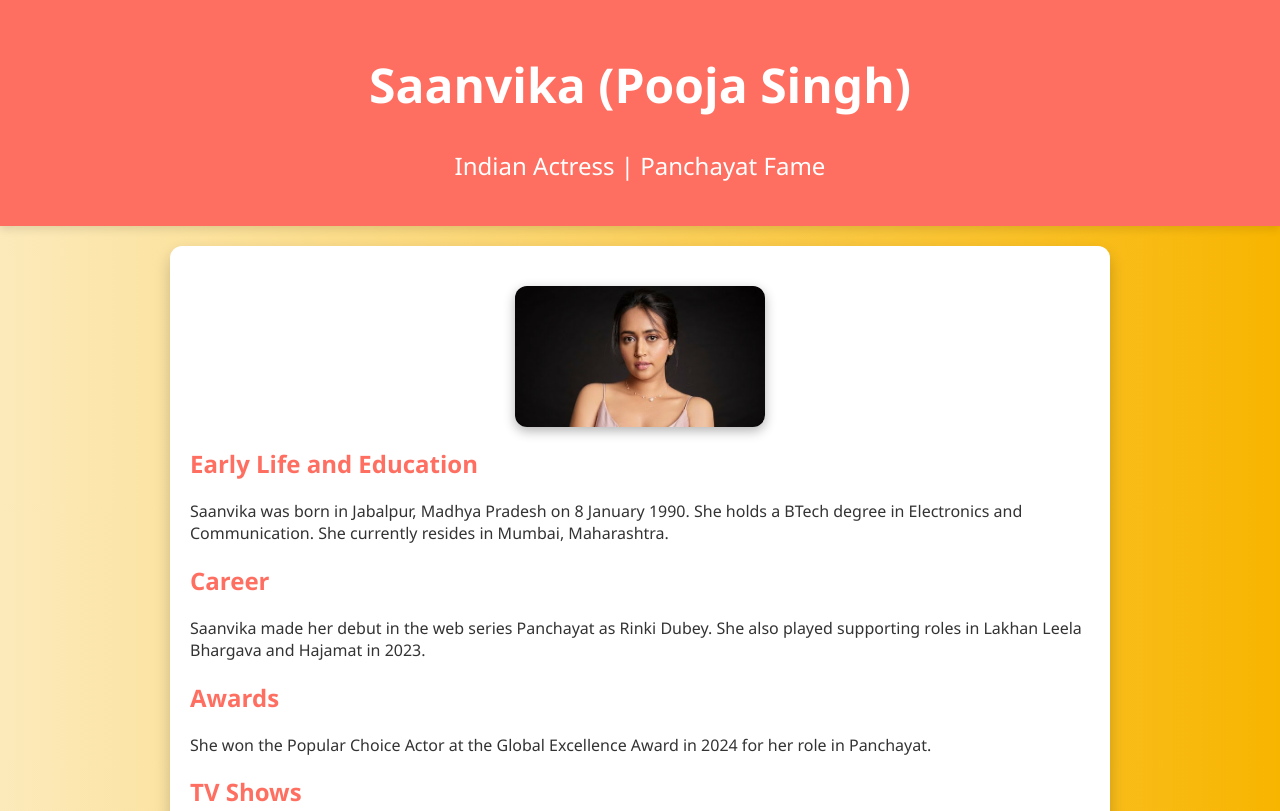
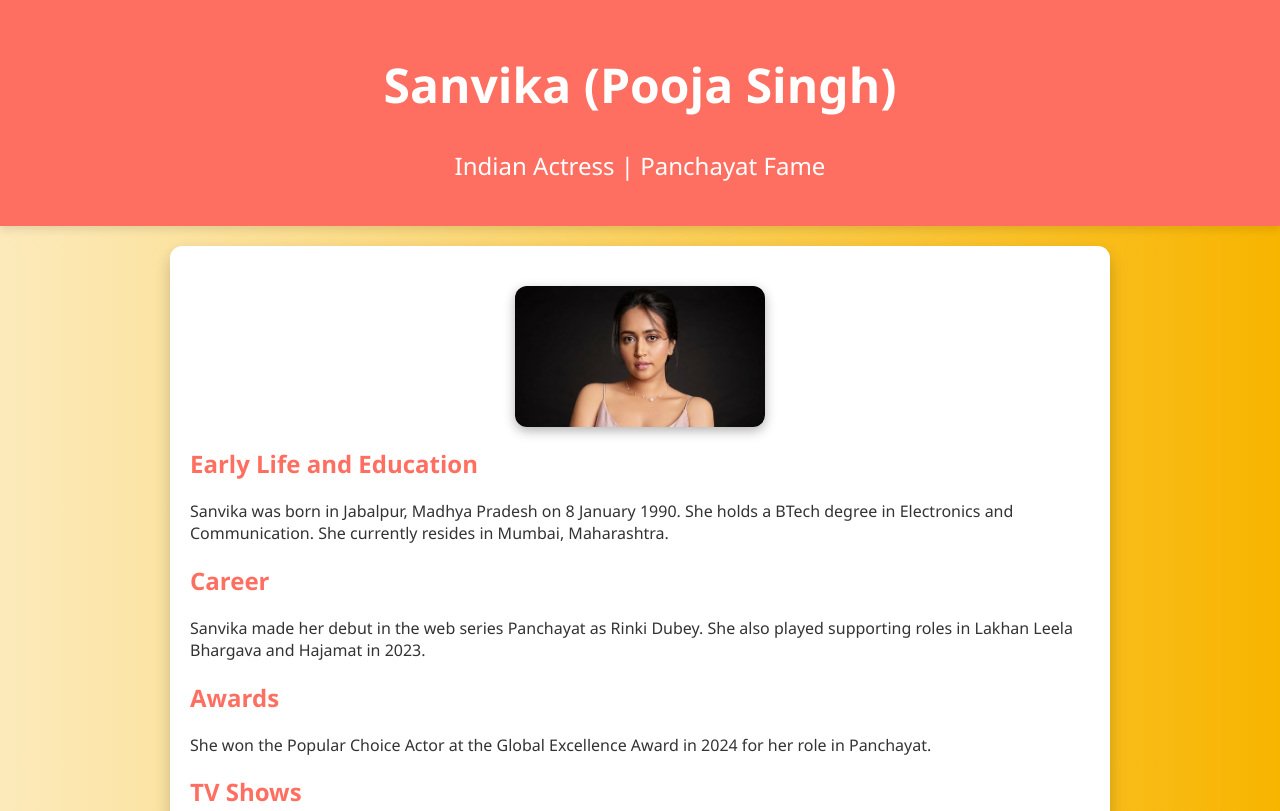
Before and after one commit to RishabhVaishnav-star/saanvika---site, a plain HTML site: page index.html in a window 1280 px wide. Shown: the top 811 px of the page. Drawn offline with Linux system fonts and the light colour scheme.

Commit message:
Update index.html

```diff
--- a/index.html
+++ b/index.html
@@ -5,7 +5,7 @@
     <meta charset="UTF-8">
     <meta name="viewport" content="width=device-width, initial-scale=1.0">
     <header>
-    <h1>Saanvika (Pooja Singh)</h1>
+    <h1>Sanvika (Pooja Singh)</h1>
         <p>Indian Actress | Panchayat Fame</p>
     </header>
     <style>
@@ -81,10 +81,10 @@
 <div class="container">
     <img src="saanvika.jpg" alt="Saanvika Image" class="profile-img">
     <h2>Early Life and Education</h2>
-    <p> Saanvika was born in Jabalpur, Madhya Pradesh on 8 January 1990. She holds a BTech degree in Electronics and Communication. She currently resides in Mumbai, Maharashtra. </p>
+    <p> Sanvika was born in Jabalpur, Madhya Pradesh on 8 January 1990. She holds a BTech degree in Electronics and Communication. She currently resides in Mumbai, Maharashtra. </p>
 
     <h2>Career</h2>
-    <p> Saanvika made her debut in the web series Panchayat as Rinki Dubey. She also played supporting roles in Lakhan Leela Bhargava and Hajamat in 2023. </p>
+    <p> Sanvika made her debut in the web series Panchayat as Rinki Dubey. She also played supporting roles in Lakhan Leela Bhargava and Hajamat in 2023. </p>
 
     <h2>Awards</h2>
     <p> She won the Popular Choice Actor at the Global Excellence Award in 2024 for her role in Panchayat. </p>
@@ -127,7 +127,7 @@
     <h2>Net Worth</h2>
         <p>Estimated to be around ₹50 lakh (as of 2025).</p>
     <h2> Achievements </h2>
-        <p> Recently, Saanvika ranked 3rd in IMDb Popular Indian Celebrities for Panchayat Web Series (2020-2025). </p>
+        <p> Recently, Sanvika ranked 3rd in IMDb Popular Indian Celebrities for Panchayat Web Series (2020-2025). </p>
 </div>
 
 <button onclick="topFunction()" id="topBtn" title="Go to top">↑</button>
```
